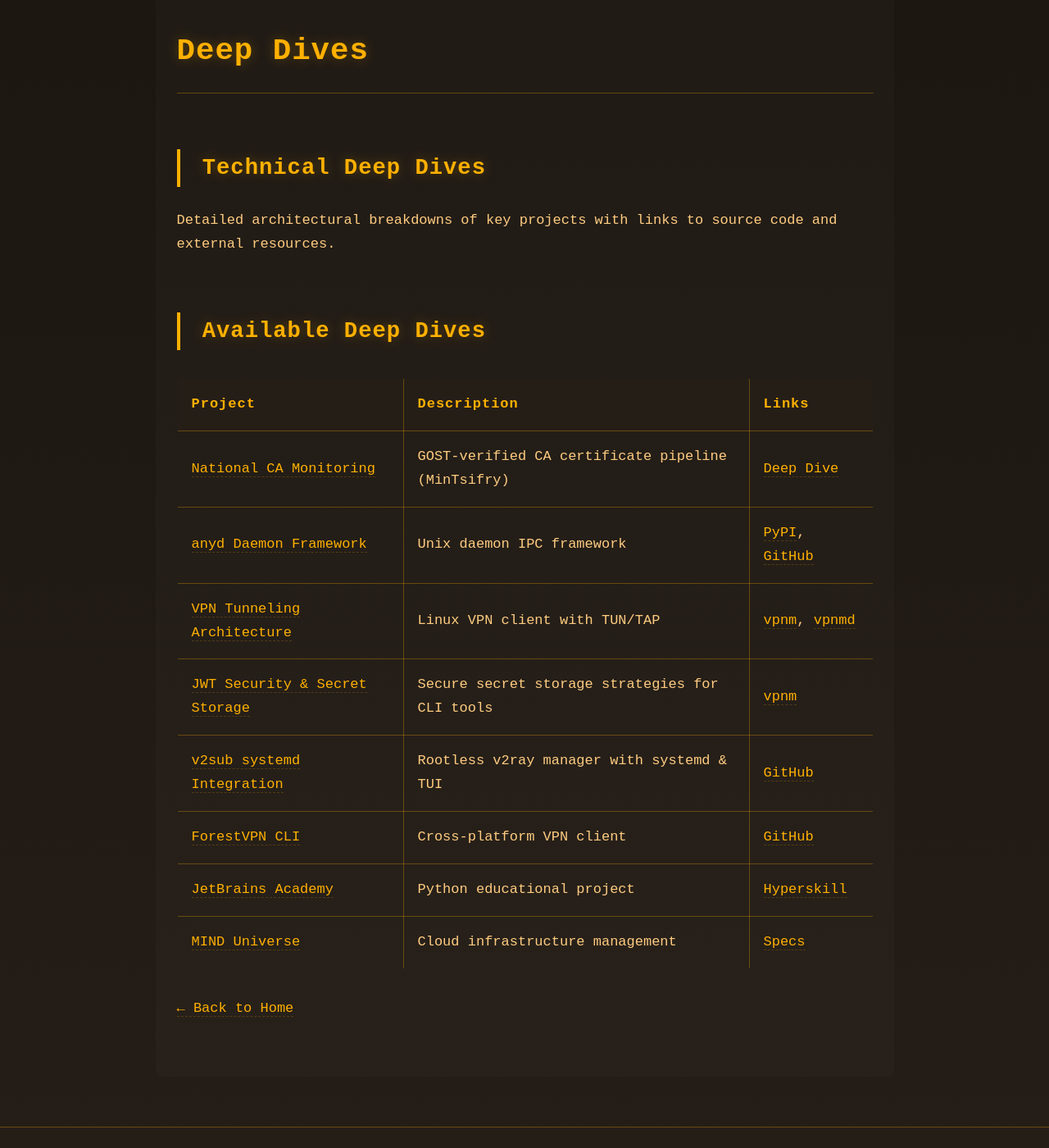
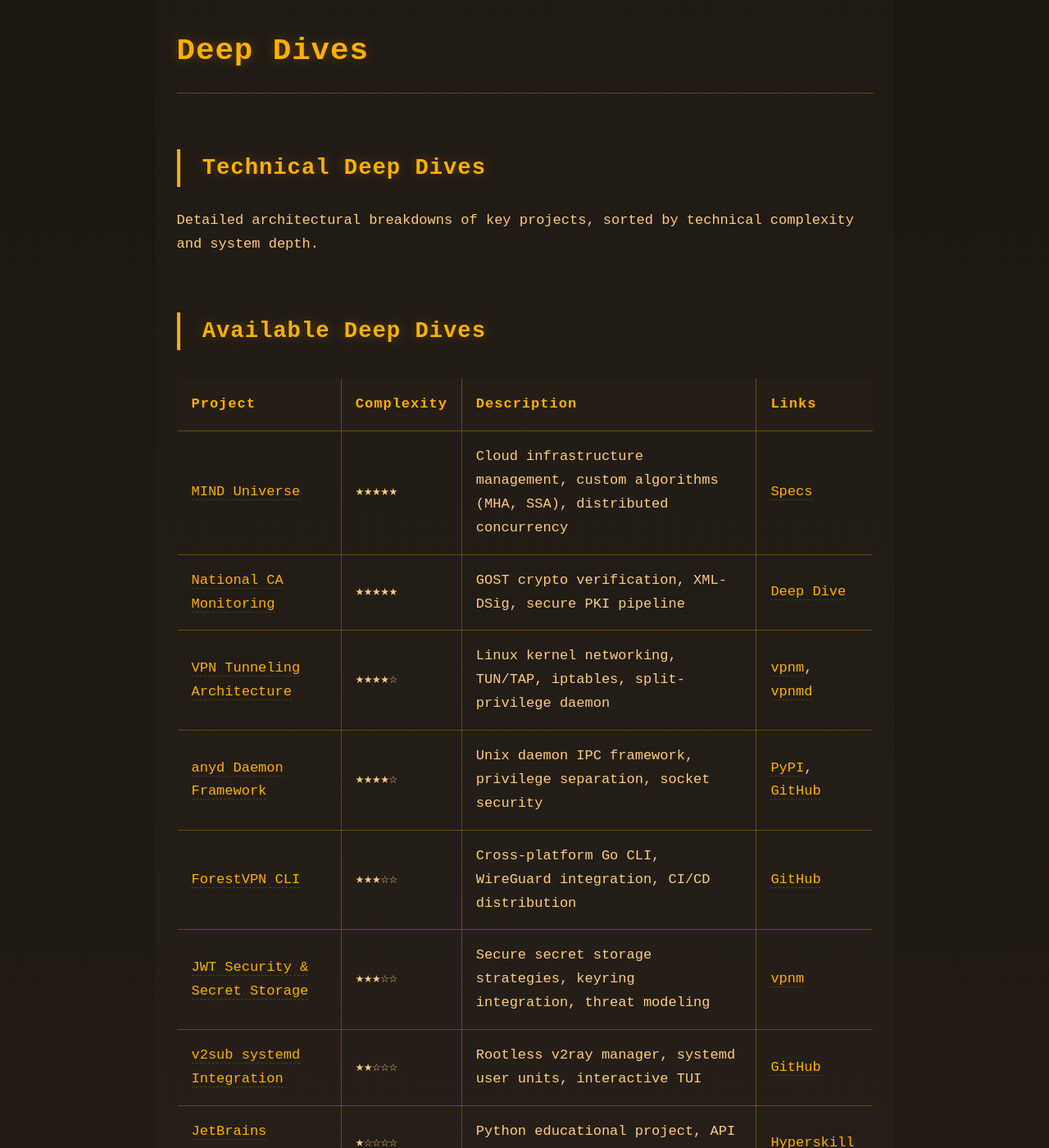
Before and after one commit to nikiforidi/nikiforidi.github.io, a Jekyll site: the page built from deep-dives/index.md, in a window 1280 px wide and 1400 px high, scrolled down 353 px. Shown: the whole window at 82% size. Built offline with Jekyll 4.4.1, drawn with Linux system fonts in a browser that asks for light colours; some of the changed text lies outside the part shown.

```diff
--- a/deep-dives/index.md
+++ b/deep-dives/index.md
@@ -6,19 +6,29 @@ permalink: /deep-dives/
 
 ## Technical Deep Dives
 
-Detailed architectural breakdowns of key projects with links to source code and external resources.
+Detailed architectural breakdowns of key projects, sorted by technical complexity and system depth.
 
 ## Available Deep Dives
 
-| Project                                                   | Description                                       | Links                                                                                    |
-| --------------------------------------------------------- | ------------------------------------------------- | ---------------------------------------------------------------------------------------- |
-| [National CA Monitoring](national-ca-monitoring/)         | GOST-verified CA certificate pipeline (MinTsifry) | [Deep Dive](/deep-dives/national-ca-monitoring/)                                         |
-| [anyd Daemon Framework](anyd-daemon-framework/)           | Unix daemon IPC framework                         | [PyPI](https://pypi.org/project/anyd/), [GitHub](https://github.com/anatolio-deb/anyd)   |
-| [VPN Tunneling Architecture](vpn-tunneling-architecture/) | Linux VPN client with TUN/TAP                     | [vpnm](https://github.com/nikiforidi/vpnm), [vpnmd](https://github.com/nikiforidi/vpnmd) |
-| [JWT Security & Secret Storage](secure-secret-storage/)   | Secure secret storage strategies for CLI tools    | [vpnm](https://github.com/nikiforidi/vpnm)                                               |
-| [v2sub systemd Integration](v2sub-systemd-integration/)   | Rootless v2ray manager with systemd & TUI         | [GitHub](https://github.com/nikiforidi/v2sub)                                            |
-| [ForestVPN CLI](forestvpn-cli/)                           | Cross-platform VPN client                         | [GitHub](https://github.com/forestvpn/cli)                                               |
-| [JetBrains Academy](jetbrains-academy/)                   | Python educational project                        | [Hyperskill](https://hyperskill.org/projects/99)                                         |
-| [MIND Universe](mind-universe/)                           | Cloud infrastructure management                   | [Specs](/specs/)                                                                         |
+| Project                                                   | Complexity | Description                                                                            | Links                                                                                    |
+| --------------------------------------------------------- | ---------- | -------------------------------------------------------------------------------------- | ---------------------------------------------------------------------------------------- |
+| [MIND Universe](mind-universe/)                           | ★★★★★      | Cloud infrastructure management, custom algorithms (MHA, SSA), distributed concurrency | [Specs](/specs/)                                                                         |
+| [National CA Monitoring](national-ca-monitoring/)         | ★★★★★      | GOST crypto verification, XML-DSig, secure PKI pipeline                                | [Deep Dive](/deep-dives/national-ca-monitoring/)                                         |
+| [VPN Tunneling Architecture](vpn-tunneling-architecture/) | ★★★★☆      | Linux kernel networking, TUN/TAP, iptables, split-privilege daemon                     | [vpnm](https://github.com/nikiforidi/vpnm), [vpnmd](https://github.com/nikiforidi/vpnmd) |
+| [anyd Daemon Framework](anyd-daemon-framework/)           | ★★★★☆      | Unix daemon IPC framework, privilege separation, socket security                       | [PyPI](https://pypi.org/project/anyd/), [GitHub](https://github.com/anatolio-deb/anyd)   |
+| [ForestVPN CLI](forestvpn-cli/)                           | ★★★☆☆      | Cross-platform Go CLI, WireGuard integration, CI/CD distribution                       | [GitHub](https://github.com/forestvpn/cli)                                               |
+| [JWT Security & Secret Storage](secure-secret-storage/)   | ★★★☆☆      | Secure secret storage strategies, keyring integration, threat modeling                 | [vpnm](https://github.com/nikiforidi/vpnm)                                               |
+| [v2sub systemd Integration](v2sub-systemd-integration/)   | ★★☆☆☆      | Rootless v2ray manager, systemd user units, interactive TUI                            | [GitHub](https://github.com/nikiforidi/v2sub)                                            |
+| [JetBrains Academy](jetbrains-academy/)                   | ★☆☆☆☆      | Python educational project, API integration, testing                                   | [Hyperskill](https://hyperskill.org/projects/99)                                         |
+
+## Complexity Legend
+
+| Stars | Level        | Focus                                                |
+| ----- | ------------ | ---------------------------------------------------- |
+| ★★★★★ | Expert       | Distributed systems, cryptography, custom algorithms |
+| ★★★★☆ | Advanced     | Kernel interaction, IPC, security architecture       |
+| ★★★☆☆ | Intermediate | Cross-platform development, security patterns        |
+| ★★☆☆☆ | Fundamental  | System integration, CLI UX                           |
+| ★☆☆☆☆ | Introductory | Educational, basic API usage                         |
 
 [← Back to Home](/)
```
Also changed, not shown: deep-dives/national-ca-monitoring.md (+93 -112 lines).
